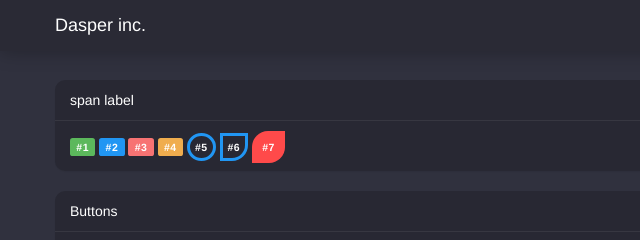
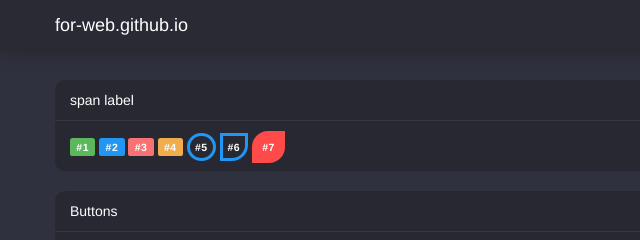
Before and after one commit to officialdasper/for-web, a plain HTML site: page index.html in a window 1280 px wide. Shown: the top 240 px of the page, 0-640 px from the left. Drawn offline with nearby package versions, Linux system fonts and the light colour scheme.

Commit message:
rename brand

```diff
--- a/index.html
+++ b/index.html
@@ -18,7 +18,7 @@
 <nav class="navbar navbar-new navbar-fixed-top">
   <div class="container">
     <ul class="nav navbar-nav">
-      <a href="#" class="navbar-brand">Dasper inc.</a>
+      <a href="#" class="navbar-brand">for-web.github.io</a>
     </ul>
   </div>
 </nav>
```
